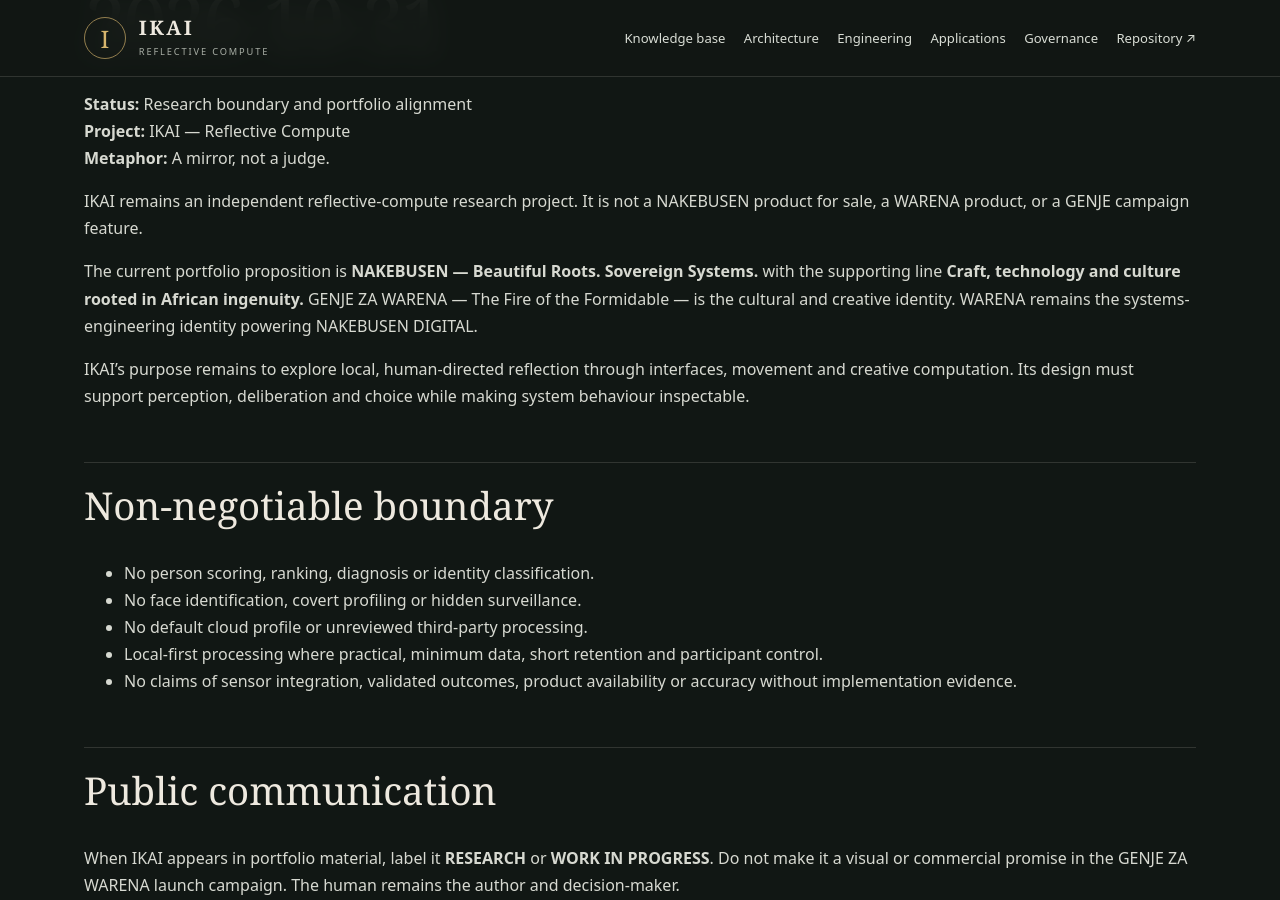
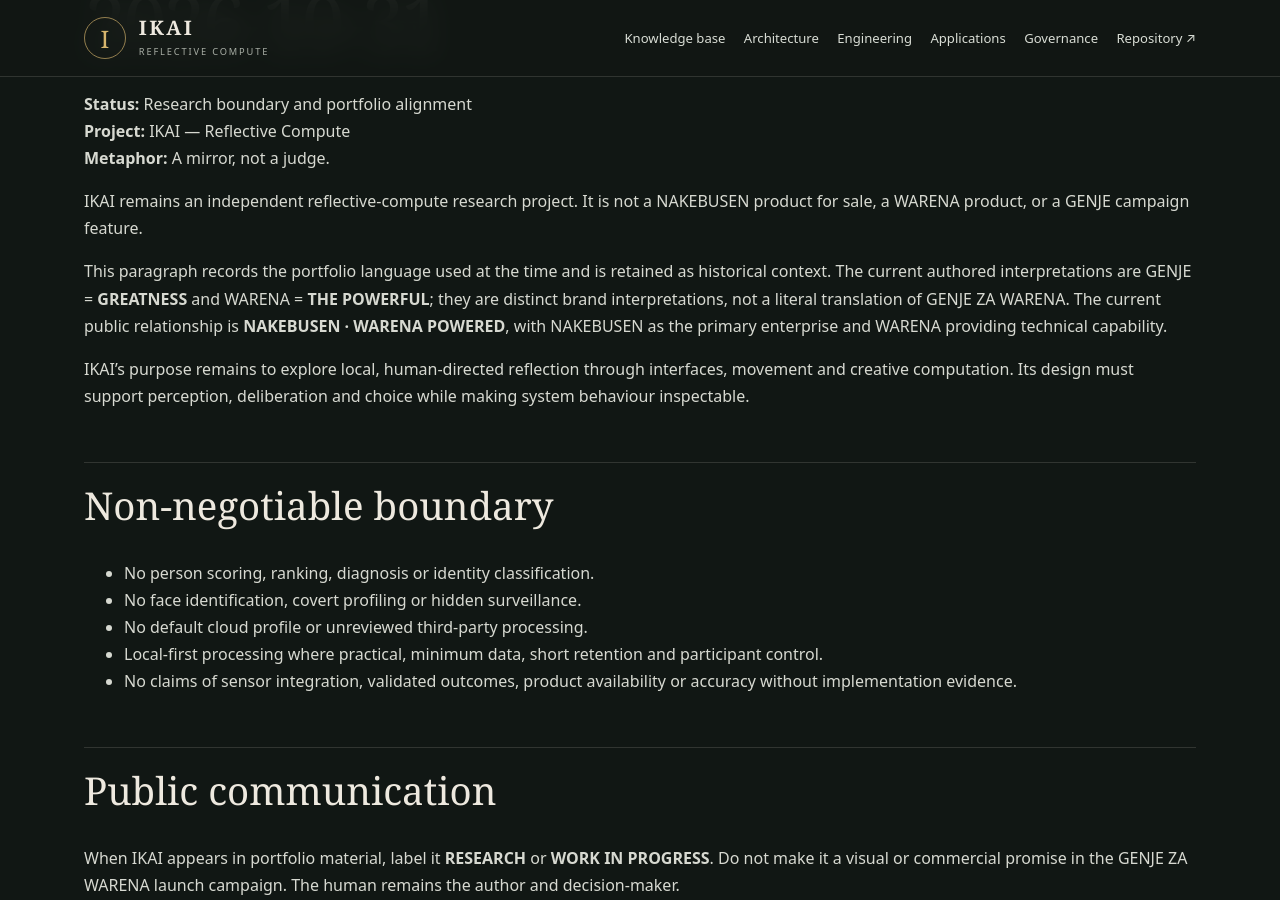
Before and after one commit to donfelohke/Ikai, a Jekyll site: the page built from docs/PORTFOLIO-BOUNDARY-2026-10-31.md, in a window 1280 px wide and 900 px high, scrolled down 509 px. Built offline with Jekyll 4.4.1, drawn with Linux system fonts in a browser that asks for light colours; our own code applies the rules of GitHub Pages for plain Markdown files.

Commit message:
docs: mark historical portfolio wording against current brand canon

```diff
--- a/docs/PORTFOLIO-BOUNDARY-2026-10-31.md
+++ b/docs/PORTFOLIO-BOUNDARY-2026-10-31.md
@@ -10,7 +10,7 @@
 
 IKAI remains an independent reflective-compute research project. It is not a NAKEBUSEN product for sale, a WARENA product, or a GENJE campaign feature.
 
-The current portfolio proposition is **NAKEBUSEN — Beautiful Roots. Sovereign Systems.** with the supporting line **Craft, technology and culture rooted in African ingenuity.** GENJE ZA WARENA — The Fire of the Formidable — is the cultural and creative identity. WARENA remains the systems-engineering identity powering NAKEBUSEN DIGITAL.
+This paragraph records the portfolio language used at the time and is retained as historical context. The current authored interpretations are GENJE = **GREATNESS** and WARENA = **THE POWERFUL**; they are distinct brand interpretations, not a literal translation of GENJE ZA WARENA. The current public relationship is **NAKEBUSEN · WARENA POWERED**, with NAKEBUSEN as the primary enterprise and WARENA providing technical capability.
 
 IKAI's purpose remains to explore local, human-directed reflection through interfaces, movement and creative computation. Its design must support perception, deliberation and choice while making system behaviour inspectable.
 
```
